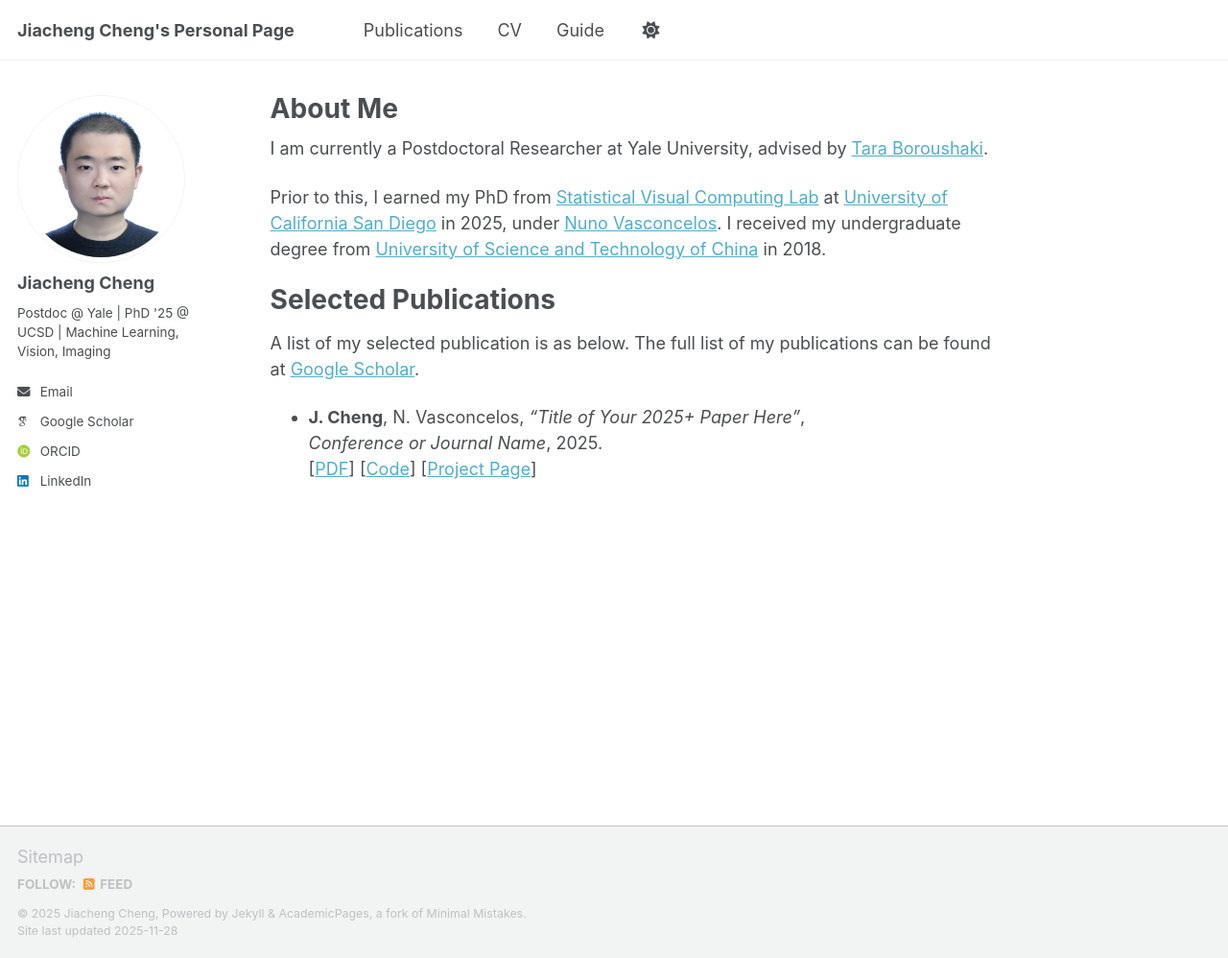
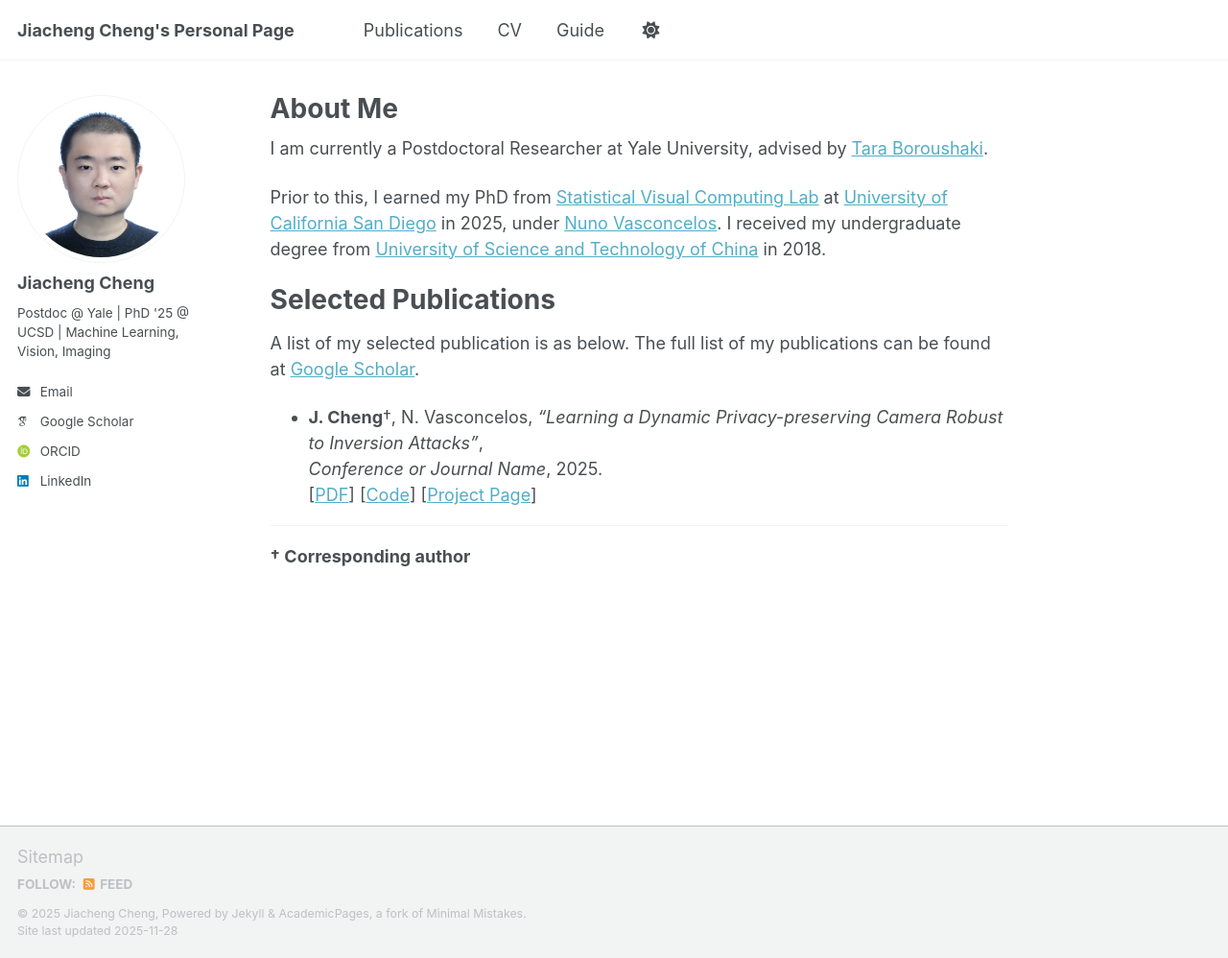
Before and after one commit to JiachengCheng96/JiachengCheng96.github.io, a Jekyll site: the page built from _pages/about.md, in a window 1280 px wide and 998 px high. Shown: the whole window at 96% size. Built offline with Jekyll 4.4.1, drawn with Linux system fonts in a browser that asks for light colours; some web fonts are replaced; a script that is not in the unit is left out.

Commit message:
Update about.md

```diff
--- a/_pages/about.md
+++ b/_pages/about.md
@@ -16,6 +16,11 @@ Prior to this, I earned my PhD from  [Statistical Visual Computing Lab](http://w
 # Selected Publications
 A list of my selected publication is as below. The full list of my publications can be found at [Google Scholar](https://scholar.google.com/citations?user=bWqc6Z8AAAAJ&hl).
 
-- **J. Cheng**, N. Vasconcelos, *“Title of Your 2025+ Paper Here”*,
+- **J. Cheng**†, N. Vasconcelos, *“Learning a Dynamic Privacy-preserving Camera Robust to Inversion Attacks”*,
   *Conference or Journal Name*, 2025.
   [[PDF](#)] [[Code](#)] [[Project Page](#)]
+
+
+---
+
+**† Corresponding author**
```
